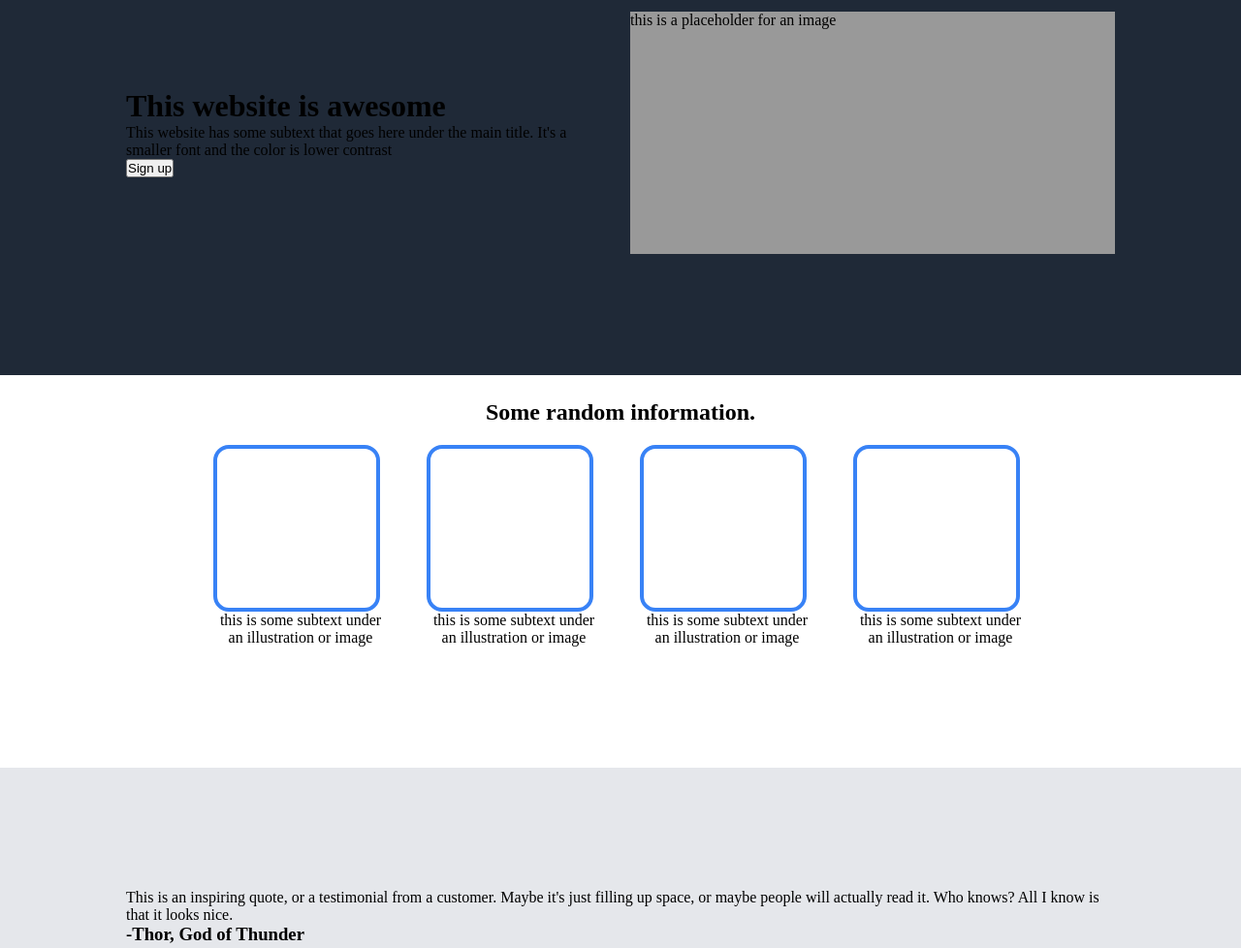
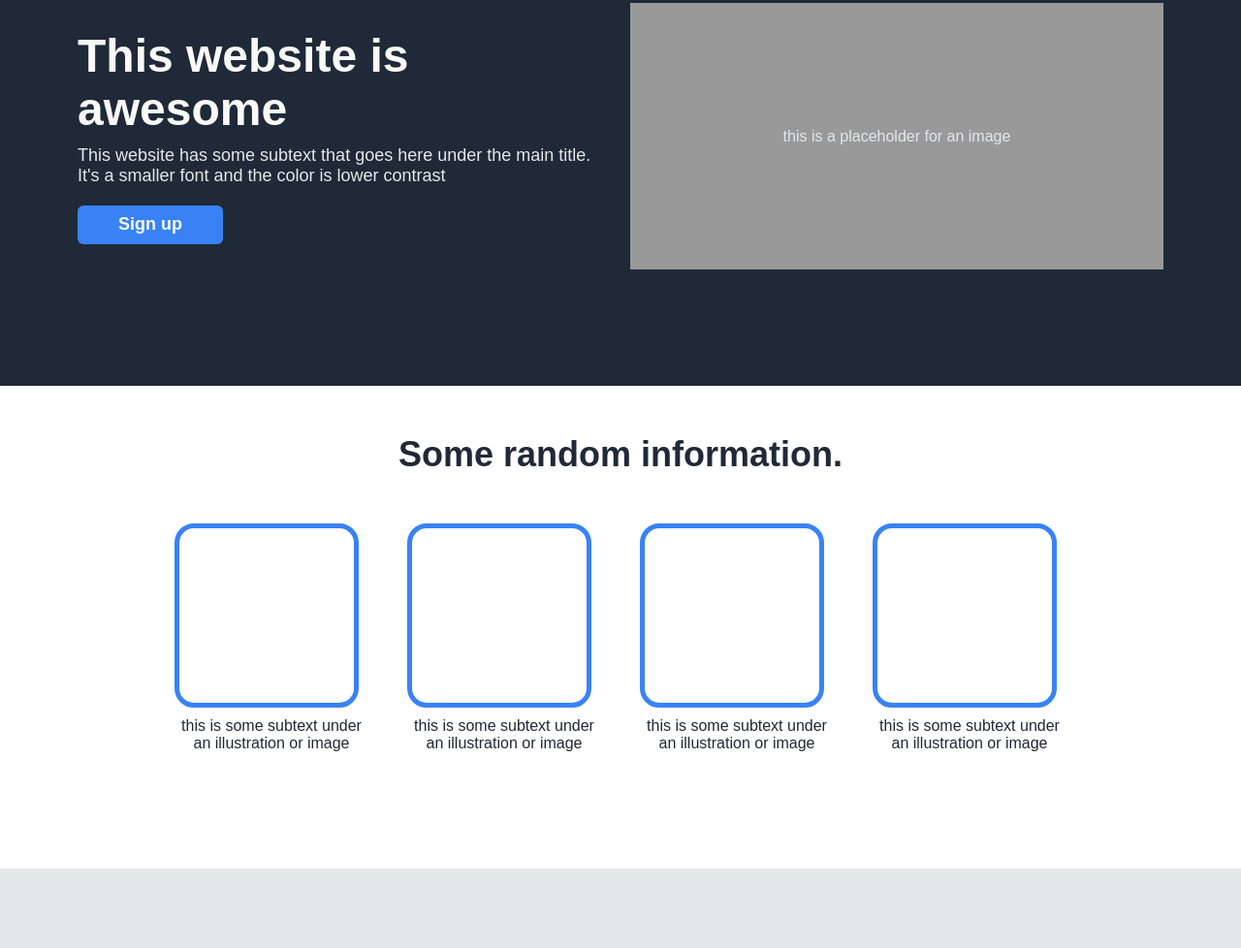
Before and after one commit to robot808/landing-page, a plain HTML site: page index.html in a window 1280 px wide. Shown: the part 135-1113 px from the top of the page at 97% size. Drawn offline with Linux system fonts and the light colour scheme.

Commit message:
Add heading, text, and button styling to style.css

```diff
--- a/style.css
+++ b/style.css
@@ -1,11 +1,12 @@
 * {
+  font-family: sans-serif;
   box-sizing: border-box;
   padding: 0px;
   margin: 0px;
 }
 
 body {
-  min-width: 960px;
+  min-width: 1000px;
 }
 
 body > * {
@@ -15,17 +16,18 @@ body > * {
 }
 
 body > * > * {
-  flex-basis: 1120px;
+  flex-basis: 1200px;
   display: flex;
   justify-content: center;
   align-items: center;
-  padding: 25px 50px;
+  padding: 20px 40px;
 }
 
 .header,
 .footer,
 .hero {
   background: #1F2937;
+  color: #E5E7EB;
 }
 
 .info,
@@ -42,8 +44,14 @@ body > * > * {
 }
 
 .header h3 {
+  color: #F9FAF8;
+  font-size: 24px;
   margin: 0px;
   margin-right: auto;
+}
+
+.header a {
+  font-size: 18px;
 }
 
 .hero,
@@ -59,15 +67,47 @@ body > * > * {
   gap: 40px;
 }
 
+.hero-text h1 {
+  color: #F9FAF8;
+  font-size: 48px;
+  font-weight: 900;
+}
+
+.hero-text p {
+  font-size: 18px;
+  margin: 10px 0px 20px 0px;
+}
+
+button.sign-up {
+  background: #3882F6;
+  color: #F9FAF8;
+  font-size: 18px;
+  font-weight: bold;
+  width: 150px;
+  height: 40px;
+  border: none;
+  border-radius: 6px;
+}
+
 .hero-image {
   background: #999999;
-  min-width: 500px;
-  min-height: 250px;
+  display: flex;
+  justify-content: center;
+  align-items: center;
+  min-width: 550px;
+  min-height: 275px;
 }
 
 .info-content {
   flex-direction: column;
   gap: 20px;
+}
+
+.info-content h2 {
+  color: #1F2937;
+  font-size: 36px;
+  font-weight: 900;
+  margin: 30px 0px;
 }
 
 .info-cards {
@@ -77,14 +117,19 @@ body > * > * {
 
 .info-card {
   text-align: center;
-  width: 180px;
+  width: 200px;
 }
 
 .info-card-image {
-  width: 172px;
-  height: 172px;
-  border: 4px solid #3882F6;
-  border-radius: 16px;
+  width: 190px;
+  height: 190px;
+  border: 5px solid #3882F6;
+  border-radius: 20px;
+  margin-bottom: 10px;
+}
+
+.info-card p {
+  color: #1F2937;
 }
 
 .quotes,
@@ -94,6 +139,20 @@ body > * > * {
 
 .quotes-content {
   display: block;
+}
+
+.quotes-content p {
+  color: #1F2937;
+  font-size: 36px;
+  font-weight: lighter;
+  font-style: italic;
+}
+
+.quotes-content h3 {
+  color: #1F2937;
+  font-size: 24px;
+  font-weight: bold;
+  text-align: right;
 }
 
 .cta-banner {
@@ -106,6 +165,21 @@ body > * > * {
   border-radius: 16px;
 }
 
+.cta-text p {
+  color: #F9FAF8;
+  font-size: 18px;
+}
+
+.cta-text h3 {
+  color: #F9FAF8;
+  font-size: 24px;
+  font-weight: bold;
+}
+
+.cta-banner button.sign-up {
+  border: 2px solid #F9FAF8;
+}
+
 .footer {
   min-height: 100px;
 }
```
